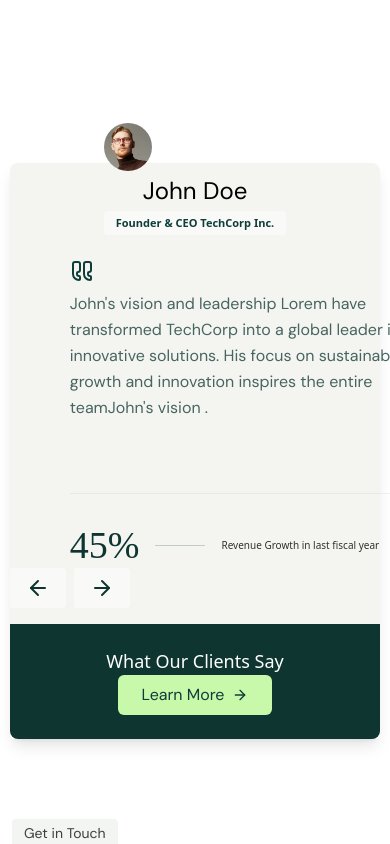
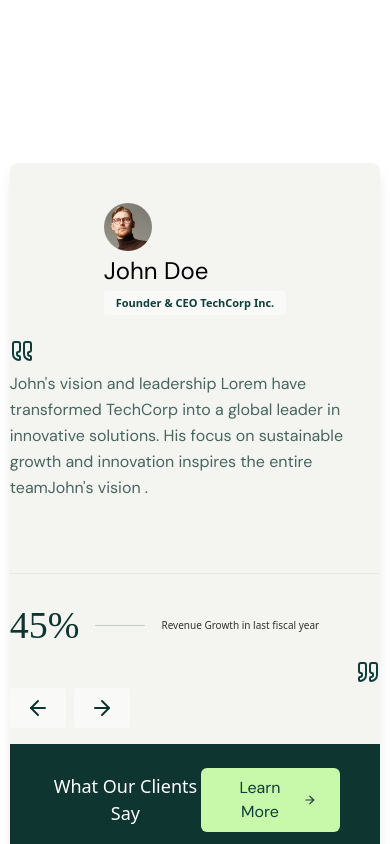
Before and after one commit to Sarvesh221007/Rhombus, a React (Vite) app: page / in a window 390 px wide. Shown: the part 10320-11164 px from the top of the page. Built offline with nearby package versions, Linux system fonts and the light colour scheme; grey boxes are pictures that could not be loaded.

Commit message:
CEO section

```diff
--- a/src/components/Home/CEOInsights.jsx
+++ b/src/components/Home/CEOInsights.jsx
@@ -71,9 +71,9 @@ const CEOInsights = () => {
             className="w-full flex flex-col md:flex-row items-center justify-between"
           >
             {/* === First Main Div: CEO Details === */}
-            <div className="flex flex-col items-center md:items-start md:w-1/3 gap-1">
+            <div className="flex flex-col items-left sm:justify-left md:items-start md:w-1/3 gap-1">
               {/* --- First Inner Div: Logo --- */}
-              <div className="flex justify-start md:justify-start w-full md:w-[50%] -mt-20">
+              <div className="flex justify-start md:justify-start w-full md:w-[50%] -lg-mt-20">
                 <img
                   src={ceos[current].logo}
                   alt={ceos[current].name}
@@ -89,7 +89,7 @@ const CEOInsights = () => {
             </div>
 
             {/* === Second Main Div: Content Area === */}
-            <div className="flex flex-col items-center ml-30 justify-between w-full md:w-2/3 gap-2 pt-6 md:pt-10">
+            <div className="flex flex-col items-center md:ml-30 sm:ml-15 justify-between w-full md:w-2/3 gap-2 pt-6 md:pt-10">
               <div className="w-full md:w-[70%]">
                 <motion.div
                   initial={{ scale: 0.8, opacity: 0 }}
@@ -128,7 +128,7 @@ const CEOInsights = () => {
                   {ceos[current].stat} {ceos[current].statText}
                 </p>
               </div>
-              <div className="w-full md:w-[70%] flex justify-end -mt-10">
+              <div className="w-full md:w-[70%] flex justify-end lg:-mt-10 sm:pr-4">
                 <motion.div
                   initial={{ scale: 0.8, opacity: 0 }}
                   animate={{ scale: 1, opacity: 1 }}
@@ -144,7 +144,7 @@ const CEOInsights = () => {
 
 
           {/* Slider Arrows below CEO Card */}
-          <div className="w-full flex justify-left mt-1 gap-2">
+          <div className="w-full flex justify-left mt-1 gap-2 sm:ml-8 md:ml-0">
             {/* Prev Button */}
             <button
               onClick={prevSlide}
@@ -165,7 +165,7 @@ const CEOInsights = () => {
         </div>
 
         {/* Bottom Client Section */}
-        <div className="w-full py-6 px-10 bg-[#0E3530] text-white flex flex-col md:flex-row items-center justify-between rounded-b-lg  md:gap-0">
+        <div className="w-full py-6 px-10 bg-[#0E3530] text-white flex  md:flex-row items-center justify-between rounded-b-lg  md:gap-0">
           <h2 className="text-[18px] md:text-[20px] font-normal text-center md:text-left">
             What Our Clients Say
           </h2>
--- a/src/components/Home/ClientsSection.jsx
+++ b/src/components/Home/ClientsSection.jsx
@@ -58,7 +58,7 @@ const ClientsSection = () => {
         initial={{ opacity: 0, y: 30 }}
         animate={inView ? { opacity: 1, y: 0 } : {}}
         transition={{ duration: 1 }}
-        className="flex flex-col md:flex-row items-start md:items-center justify-between gap-8 sm:gap-10 md:gap-12 mb-16 sm:mb-20"
+        className="flex flex-col md:flex-row items-start md:items-center justify-between gap-8 sm:gap-6 md:gap-8 mb-16 sm:mb-20"
       >
         <h2 className="font-['forum']  text-3xl sm:text-4xl md:text-5xl text-[#0E3530] w-full md:w-1/2 leading-tight">
           Empowering Global Connections
```
